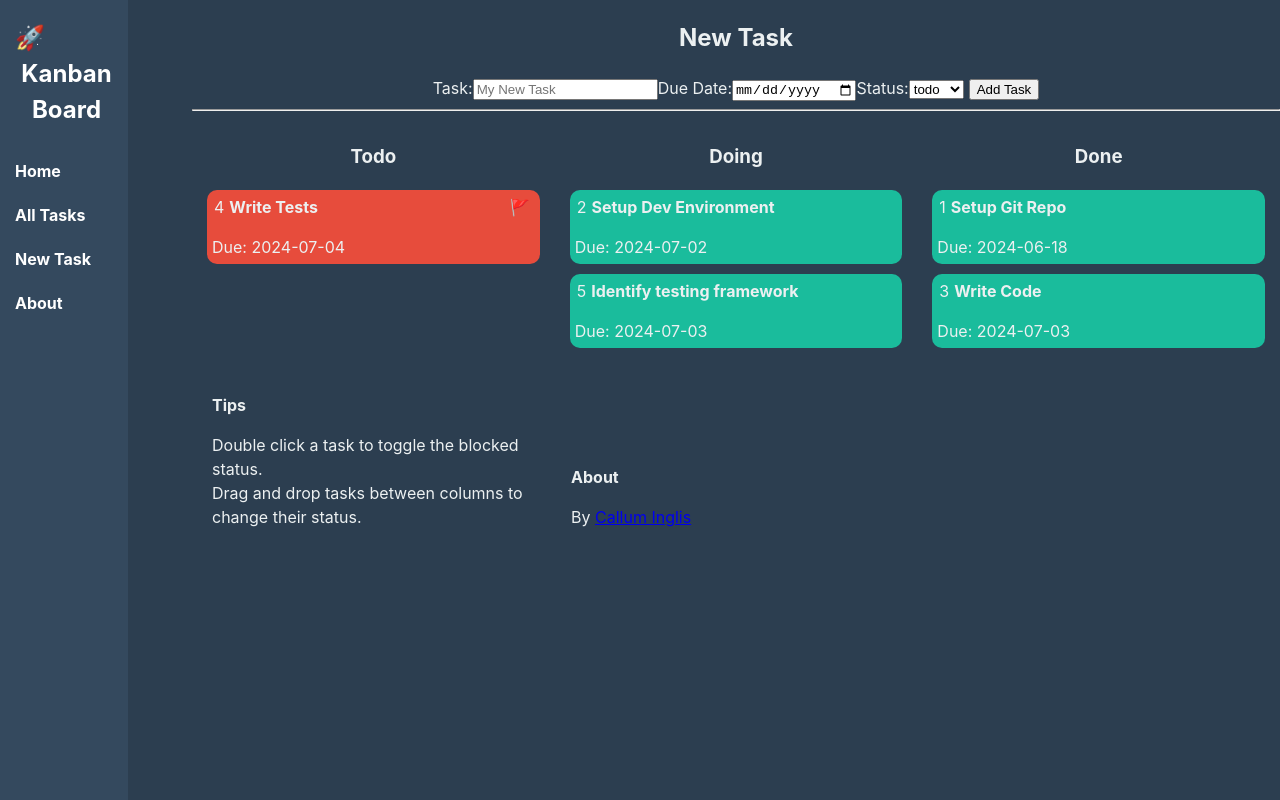
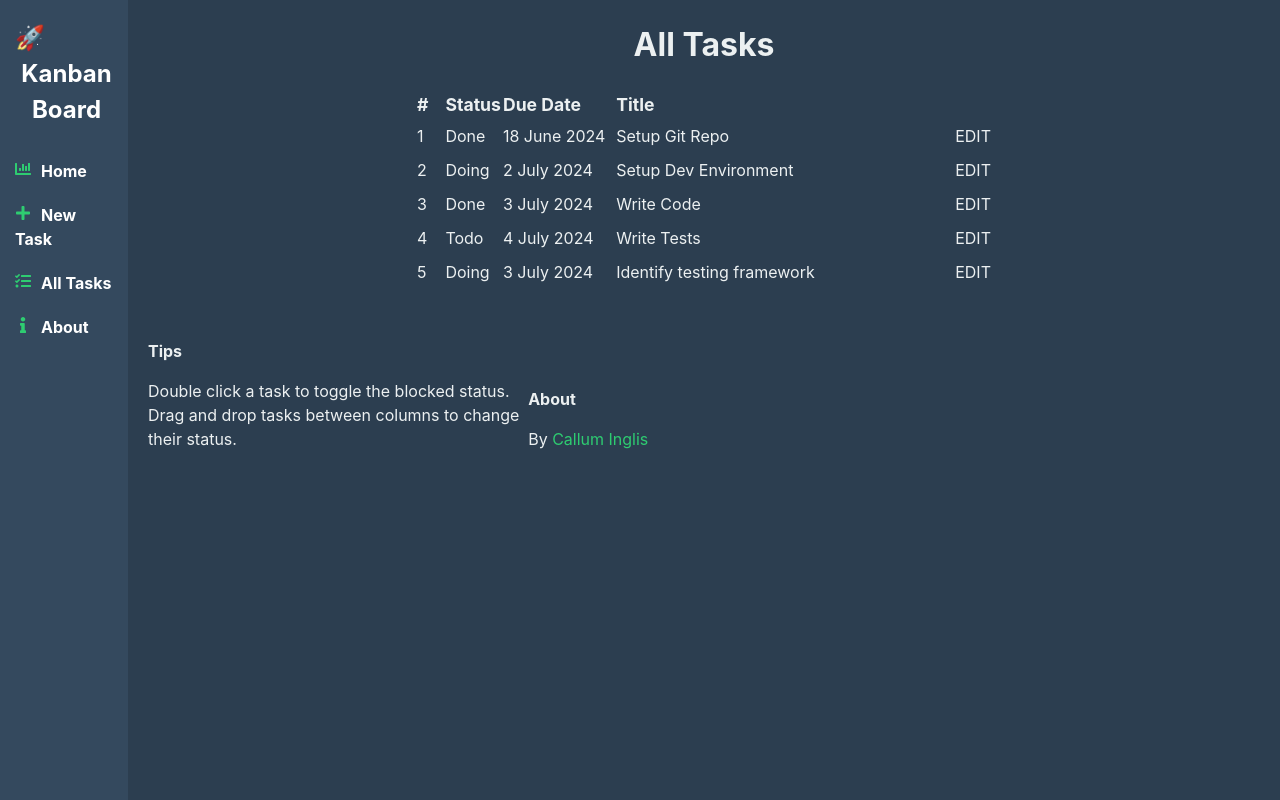
Before and after one commit to TheCallumInglis/learning-react-kanban-board, a React (Vite) app: page /tasks in a window 1280 px wide. Built offline with nearby package versions, Linux system fonts and the light colour scheme.

Commit message:
All Tasks Page; Utils; Nav Icons

```diff
--- a/package.json
+++ b/package.json
@@ -12,6 +12,7 @@
   "dependencies": {
     "react": "^18.2.0",
     "react-dom": "^18.2.0",
+    "react-icons": "^5.2.1",
     "react-router-dom": "^6.23.1"
   },
   "devDependencies": {
--- a/src/App.css
+++ b/src/App.css
@@ -70,7 +70,7 @@
 }
 
 .board-column.drag-target{
-  border: 5px solid lime;
+  border: 5px solid #1abc9c;
 }
 
 .prevent-select {
@@ -149,9 +149,59 @@
   border-bottom: 1px solid #2ecc71;
 }
 
+nav > ul > a > li > .icon {
+  float: left;
+  padding-right: 10px;
+  color: #2ecc71;
+}
+
 main {
-  width: 85%;
+  width: 90%;
   float: right;
   overflow-y: scroll;
   height: 100%;
 }
+
+table.tasks {
+  width: 50%;
+  border-collapse: collapse;
+  text-align: left;
+  margin: 20px auto;
+}
+table.tasks thead {
+  font-size: 1.1rem;
+}
+
+table.tasks tbody tr {
+  margin-bottom: 5px;
+  line-height: 2rem;
+}
+
+td.col-task-id {
+  width: 5%;
+}
+
+td.col-task-status {
+  width: 10%;
+}
+
+td.col-task-date {
+  width: 20%;
+}
+
+td.col-task-title {
+  width: 60%;
+}
+
+td.col-task-actions {
+  width: 5%;
+}
+
+a {
+  color: #2ecc71;
+  text-decoration: none;
+}
+
+a:hover {
+  color: #27ae60;
+}
--- a/src/App.jsx
+++ b/src/App.jsx
@@ -1,10 +1,12 @@
 import { useState } from 'react'
 import { BrowserRouter as Router, Route, Routes } from 'react-router-dom'
+import AboutPage from './pages/AboutPage'
+import KanbanPage from './pages/KanbanPage'
+import NewTaskPage from './pages/NewTaskPage'
+import TasksPage from './pages/TasksPage'
 import Nav from './components/Nav'
 import Footer from './components/Footer'
-import NewTask from './components/NewTask'
 import Column from './components/Column'
-import TaskCard from './components/TaskCard'
 import './App.css'
 
 function App() {
@@ -85,18 +87,48 @@
     <Router>
       <Nav/>
       <main>
-        <NewTask onSubmit={addTask} handleChange={handleTaskChange} taskStates={taskStates} newTask={newTask}/>
-        <div className="board">
-          {taskStates.map((state) => (
-            <Column
-              key={state}
-              status={state}
-              tasks={tasks.filter(task => task.status === state)}
-              toggleBlockedAction={toggleBlockedAction}
-              changeTaskStatus={changeTaskStatus}
-            />
-          ))}
-        </div>
+        <Routes>
+          <Route
+            path="/"
+            element={
+              <KanbanPage
+                taskStates={taskStates}
+                tasks={tasks}
+                toggleBlockedAction={toggleBlockedAction}
+                changeTaskStatus={changeTaskStatus}
+              />
+            }
+          />
+
+          <Route
+            path="/tasks"
+            element={
+              <TasksPage
+                taskStates={taskStates}
+                tasks={tasks}
+              />
+            }
+          />
+
+          <Route
+            path="/tasks/new"
+            element={
+              <NewTaskPage
+                addTaskHandler={addTask}
+                taskChangeHandler={handleTaskChange}
+                taskStates={taskStates}
+                newTask={newTask}
+              />
+            }
+          />
+
+          <Route
+            path="/about"
+            element={
+              <AboutPage />
+            }
+          />
+        </Routes>
         <Footer/>
       </main>
     </Router>
--- a/src/components/Column.jsx
+++ b/src/components/Column.jsx
@@ -1,5 +1,6 @@
 import { useState } from 'react';
 import TaskCard from './TaskCard'
+import { ucFirst } from '../utils';
 
 const Column = ({ status, tasks, toggleBlockedAction, changeTaskStatus }) => {
 
@@ -23,10 +24,6 @@
 
         setDragTarget(null);
     };
-
-    function ucFirst(string) {
-        return string.charAt(0).toUpperCase() + string.slice(1);
-    }
 
     return (
         <div
--- a/src/components/Nav.jsx
+++ b/src/components/Nav.jsx
@@ -1,14 +1,31 @@
 import { Link } from 'react-router-dom';
+import { FaChartBar, FaPlus, FaTasks, FaInfo } from 'react-icons/fa';
 
 const Nav = () => {
     return (
         <nav>
             <h2><span className="icon">🚀</span> Kanban Board</h2>
             <ul>
-                <Link to="/"><li>Home</li></Link>
-                <Link to="/tasks"><li>All Tasks</li></Link>
-                <Link to="/tasks/new"><li>New Task</li></Link>
-                <Link to="/about"><li>About</li></Link>
+                <Link to="/">
+                    <li>
+                        <span className="icon"><FaChartBar /></span> Home
+                    </li>
+                </Link>
+                <Link to="/tasks/new">
+                    <li>
+                        <span className="icon"><FaPlus /></span> New Task
+                    </li>
+                </Link>
+                <Link to="/tasks">
+                    <li>
+                        <span className="icon"><FaTasks /></span> All Tasks
+                    </li>
+                </Link>
+                <Link to="/about">
+                    <li>
+                        <span className="icon"><FaInfo /></span> About
+                    </li>
+                </Link>
             </ul>
         </nav>
     );
--- a/src/components/NewTask.jsx
+++ b/src/components/NewTask.jsx
@@ -1,7 +1,6 @@
 const NewTask = ({ onSubmit, handleChange, taskStates, newTask }) => {
     return (
         <div className="new-task">
-            <h2>New Task</h2>
             <form onSubmit={onSubmit}>
                 <label htmlFor="text">Task:
                     <input type="text" name="text" id="text" placeholder="My New Task" value={newTask.text} onChange={handleChange} required/>
--- /dev/null
+++ b/src/components/TaskList.jsx
@@ -0,0 +1,29 @@
+import { ucFirst, prettyDate } from "../utils";
+
+const TaskList = ({ tasks }) => {
+    return (
+        <table className="tasks">
+            <thead>
+                <tr>
+                    <th>#</th>
+                    <th>Status</th>
+                    <th>Due Date</th>
+                    <th>Title</th>
+                </tr>
+            </thead>
+            <tbody>
+                {tasks.map((task, index) => (
+                    <tr key={task.id}>
+                        <td className="col-task-id">{task.id}</td>
+                        <td className="col-task-status">{ucFirst(task.status)}</td>
+                        <td className="col-task-date">{prettyDate(task.dueDate)}</td>
+                        <td className="col-task-title">{task.text}</td>
+                        <td className="col-task-actions">EDIT</td>{/* TODO Add a button to edit the task */}
+                    </tr>
+                ))}
+            </tbody>
+        </table>
+    )
+}
+
+export default TaskList;
--- /dev/null
+++ b/src/pages/AboutPage.jsx
@@ -0,0 +1,11 @@
+const AboutPage = () => {
+    return (
+        <div>
+            <h1>About</h1>
+            <p>This is a simple Kanban Board application built with React.</p>
+            <p>It was created by <a href='https://calluminglis.com?src=react-kanban-board'>Callum Inglis</a>.</p>
+        </div>
+    );
+}
+
+export default AboutPage;
--- /dev/null
+++ b/src/pages/KanbanPage.jsx
@@ -0,0 +1,22 @@
+import Column from '../components/Column';
+
+const KanbanPage = ({ taskStates, tasks, toggleBlockedAction, changeTaskStatus }) => {
+    return (
+        <>
+            <h1>Kanban Board</h1>
+            <div className="board">
+                {taskStates.map((state) => (
+                    <Column
+                        key={state}
+                        status={state}
+                        tasks={tasks.filter(task => task.status === state)}
+                        toggleBlockedAction={toggleBlockedAction}
+                        changeTaskStatus={changeTaskStatus}
+                    />
+                ))}
+            </div>
+        </>
+    );
+};
+
+export default KanbanPage;
--- /dev/null
+++ b/src/pages/NewTaskPage.jsx
@@ -0,0 +1,16 @@
+import NewTask from '../components/NewTask';
+
+const NewTaskPage = ({ addTaskHandler, taskChangeHandler, taskStates, newTask }) => {
+    return (
+        <>
+            <h1>Create New Task</h1>
+            <NewTask
+                onSubmit={addTaskHandler}
+                handleChange={taskChangeHandler}
+                taskStates={taskStates}
+                newTask={newTask}/>
+        </>
+    );
+};
+
+export default NewTaskPage;
--- /dev/null
+++ b/src/pages/TasksPage.jsx
@@ -0,0 +1,14 @@
+import TaskList from "../components/TaskList";
+
+const TasksPage = ({ tasks, taskStates }) => {
+    return (
+        <>
+            <h1>All Tasks</h1>
+            <div>
+                <TaskList tasks={tasks} />
+            </div>
+        </>
+    );
+};
+
+export default TasksPage;
--- /dev/null
+++ b/src/utils/index.js
@@ -0,0 +1,11 @@
+export const ucFirst = (string) =>  {
+    return string.charAt(0).toUpperCase() + string.slice(1);
+}
+
+export const prettyDate = (date) => {
+    return new Date(date).toLocaleDateString('en-GB', {
+        day: 'numeric',
+        month: 'long',
+        year: 'numeric',
+    });
+}
```
Also changed, not shown: 1 other file (tests, documents, lock files or other folders).
